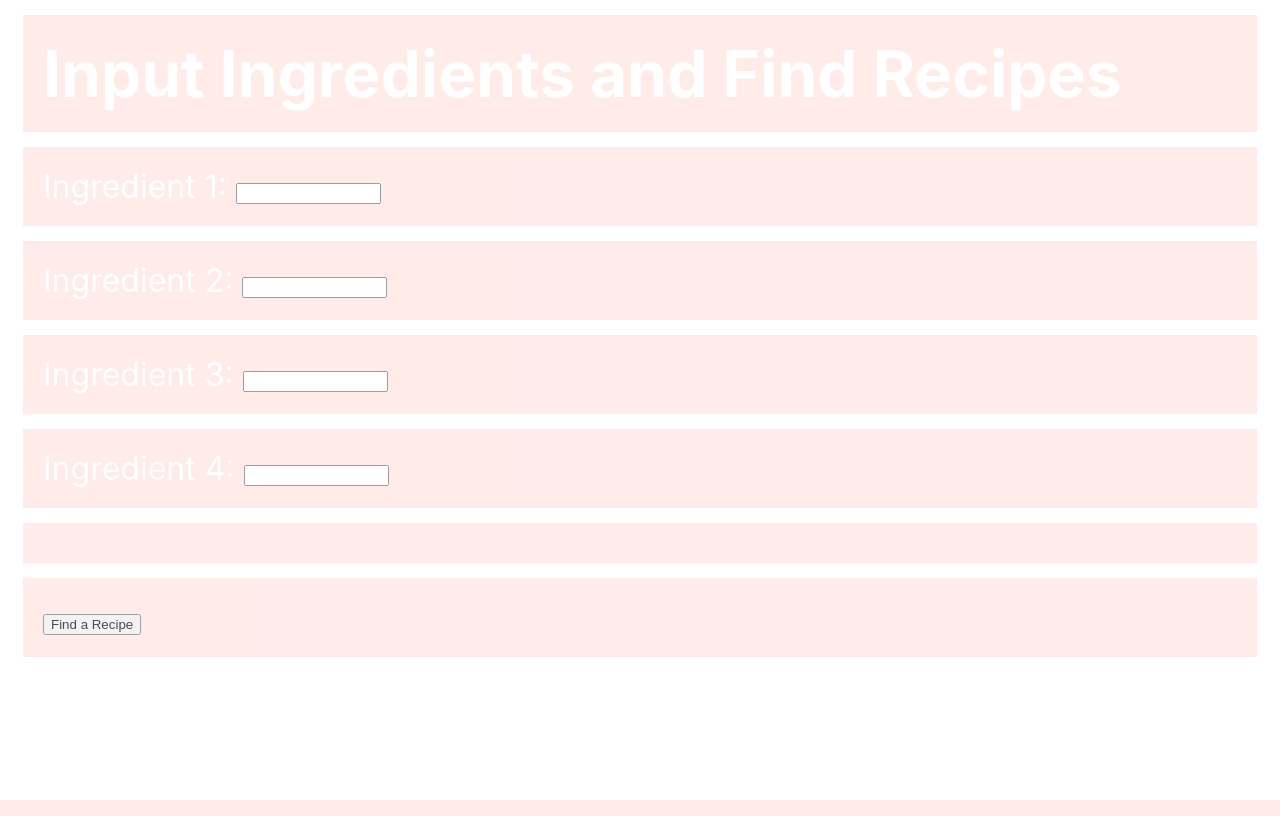
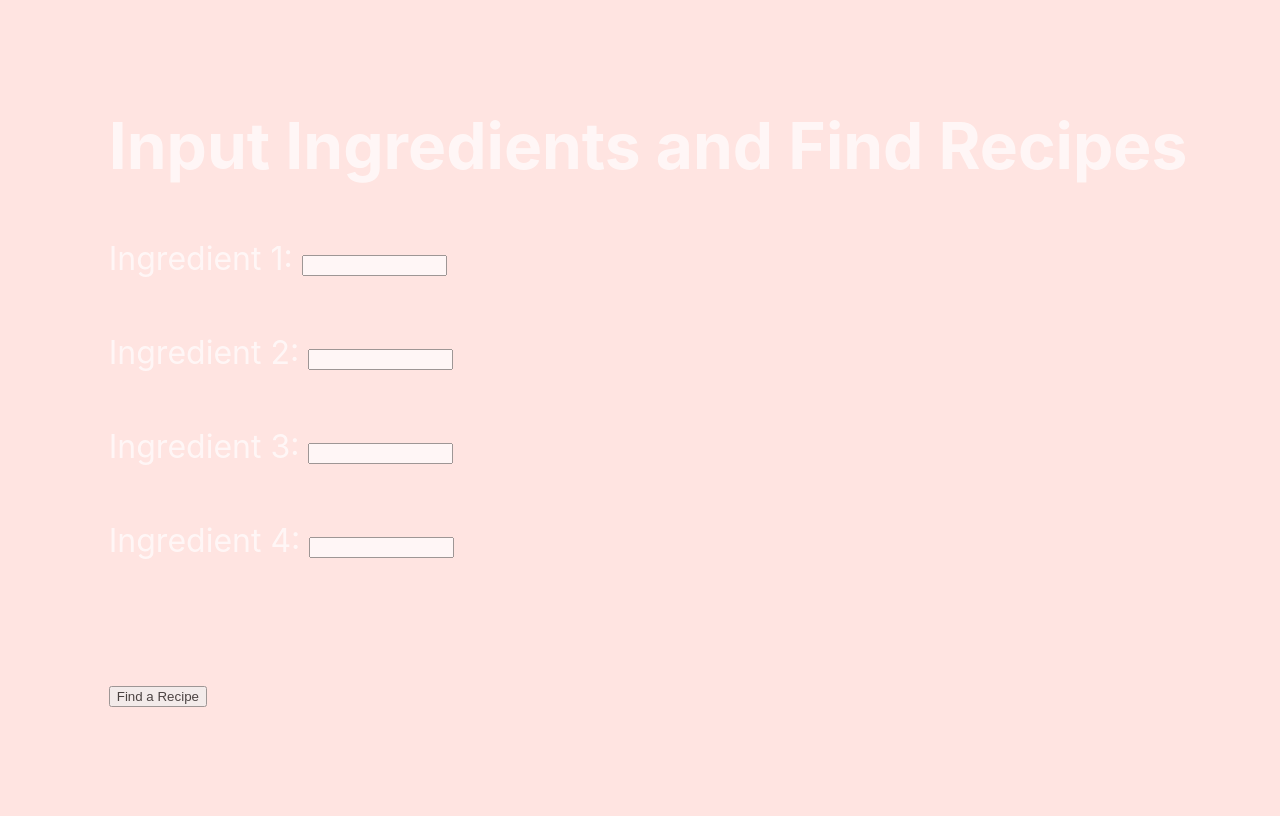
Before and after one commit to takakikato/MIS3640-Team-Project, a Flask app: page /search/ in a window 1280 px wide. Run offline with Flask 2, Linux system fonts and the light colour scheme.

Commit message:
Update search.html

```diff
--- a/templates/search.html
+++ b/templates/search.html
@@ -28,7 +28,7 @@
     </body>
 
     <style>
-      .section {
+      body {
       position: relative;
       width: 100%;
       height: 100vh;
```
